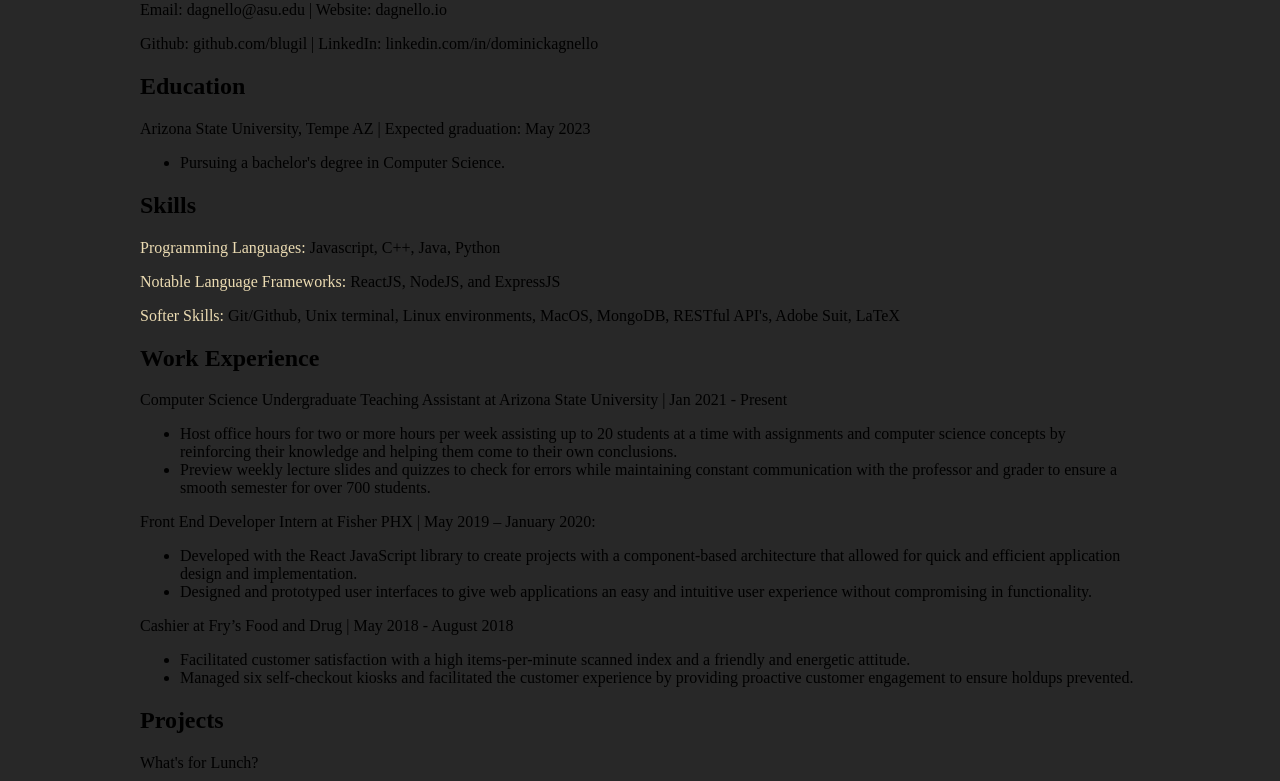
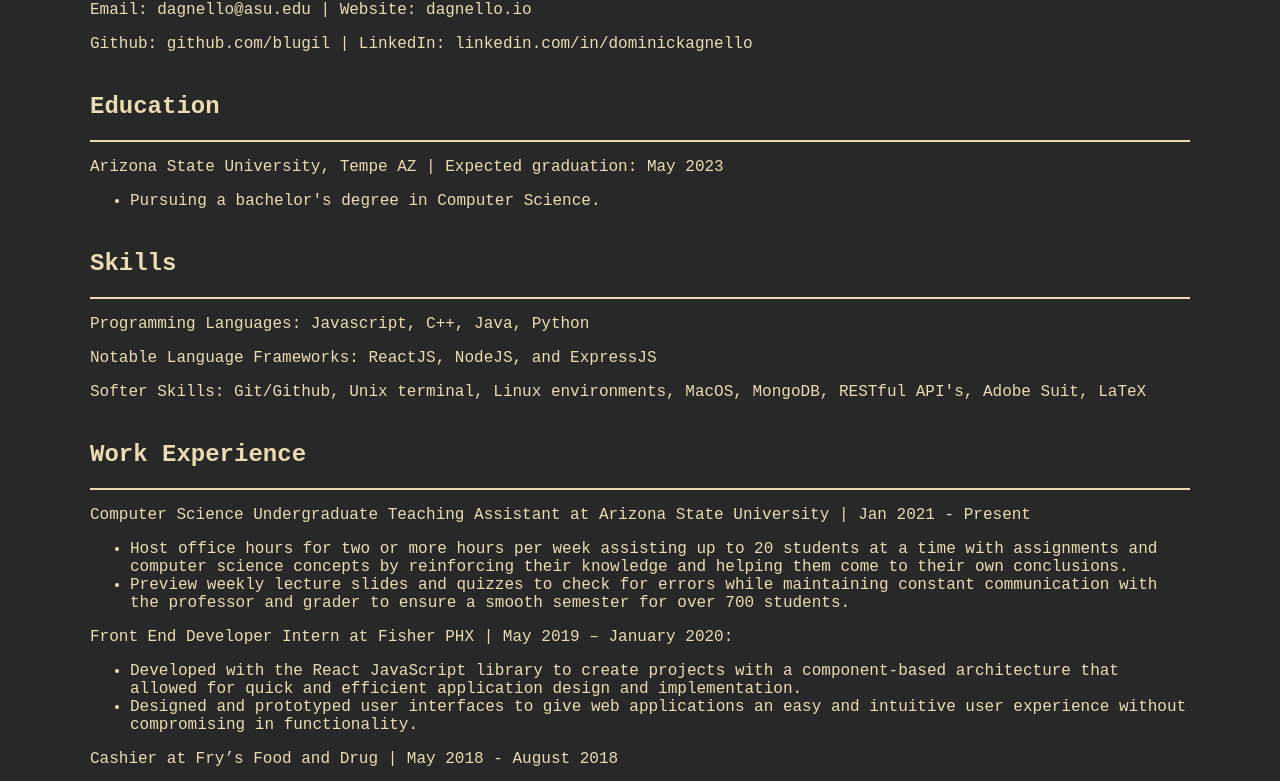
Before and after one commit to Blugil/dagnello.io-old, a Gatsby site: page /resume in a window 1280 px wide. Shown: the part 738-1519 px from the top of the page. Built offline with nearby package versions, Linux system fonts and the light colour scheme; Gatsby itself is replaced by a stand-in of ours.

Commit message:
add a bit of css to resume

```diff
--- a/src/components/resume/resume.css
+++ b/src/components/resume/resume.css
@@ -1,3 +1,23 @@
 .resume-container {
-	max-width: 1000px;
+	max-width: 1100px;
+	font-family: Andale Mono, monospace;
+	color: #ebdbb2;
 }
+
+h2 {
+	margin-top: 40px;
+}
+
+a {
+	font-style: bold;
+}
+
+.subh {
+	font-weight: 400;
+}
+
+.line {
+	width: 100%;
+	height: 2px;
+	background-color: #ebdbb2;
+}
--- a/src/components/resume/resume.jsx
+++ b/src/components/resume/resume.jsx
@@ -7,9 +7,8 @@
             <h1>
                 Dominick Agnello
             </h1>
-            <p>Email: dagnello@asu.edu | Website: dagnello.io</p>
-            <p>Github: github.com/blugil | LinkedIn: linkedin.com/in/dominickagnello</p>
-
+            <p>Email: <a href="https://gmail.com" target="_blank" rel="noreferrer">dagnello@asu.edu</a> | Website: <a href="http://dagnello.io" target="_blank" rel="noreferrer"> dagnello.io </a></p>
+            <p>Github: <a href="https://github.com/blugil" target="_blank" rel="noreferrer">github.com/blugil</a> | LinkedIn: <a href="https://linkedin.com/in/dominickagnello" target="_blank" rel="noreferrer">linkedin.com/in/dominickagnello </a></p>
             <h2>
                 Education
             </h2>
```
